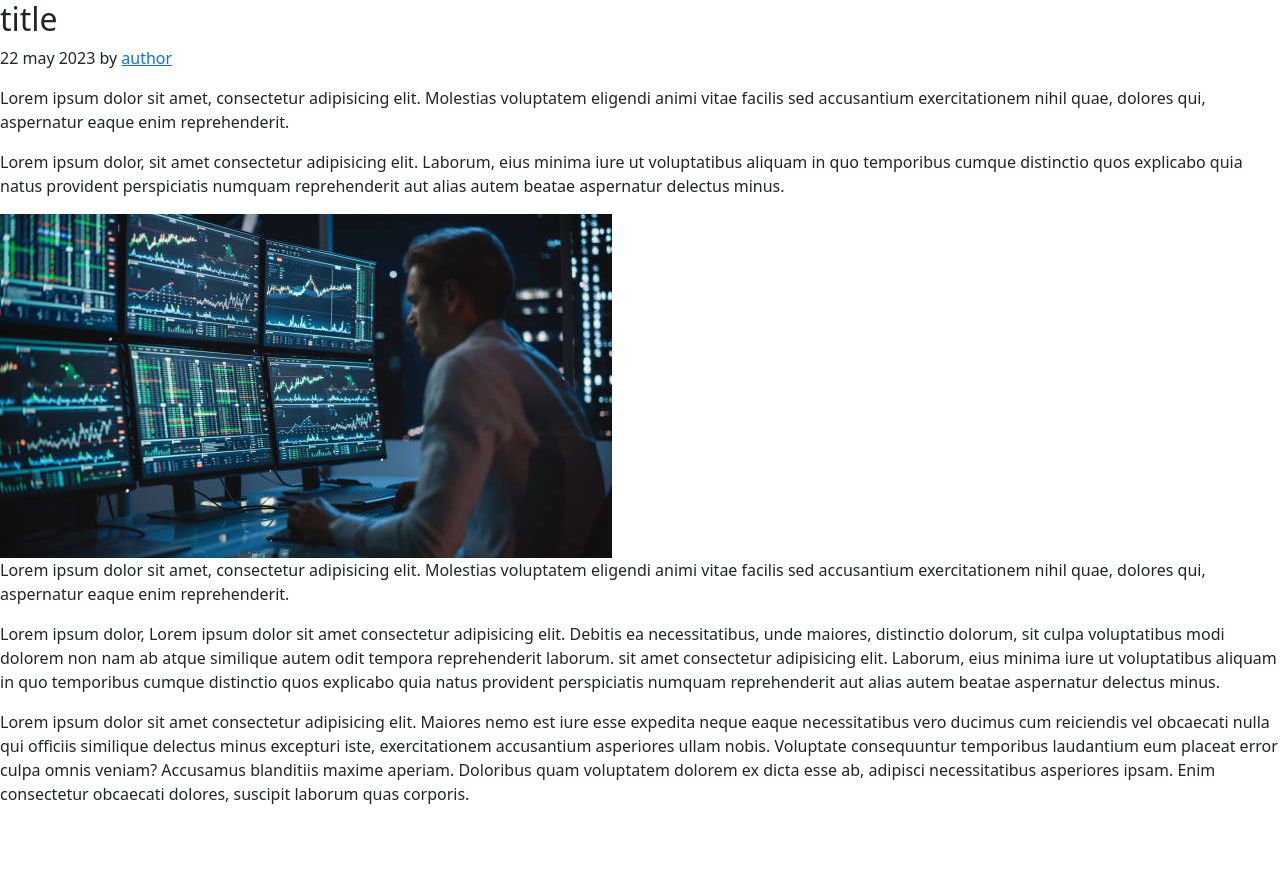
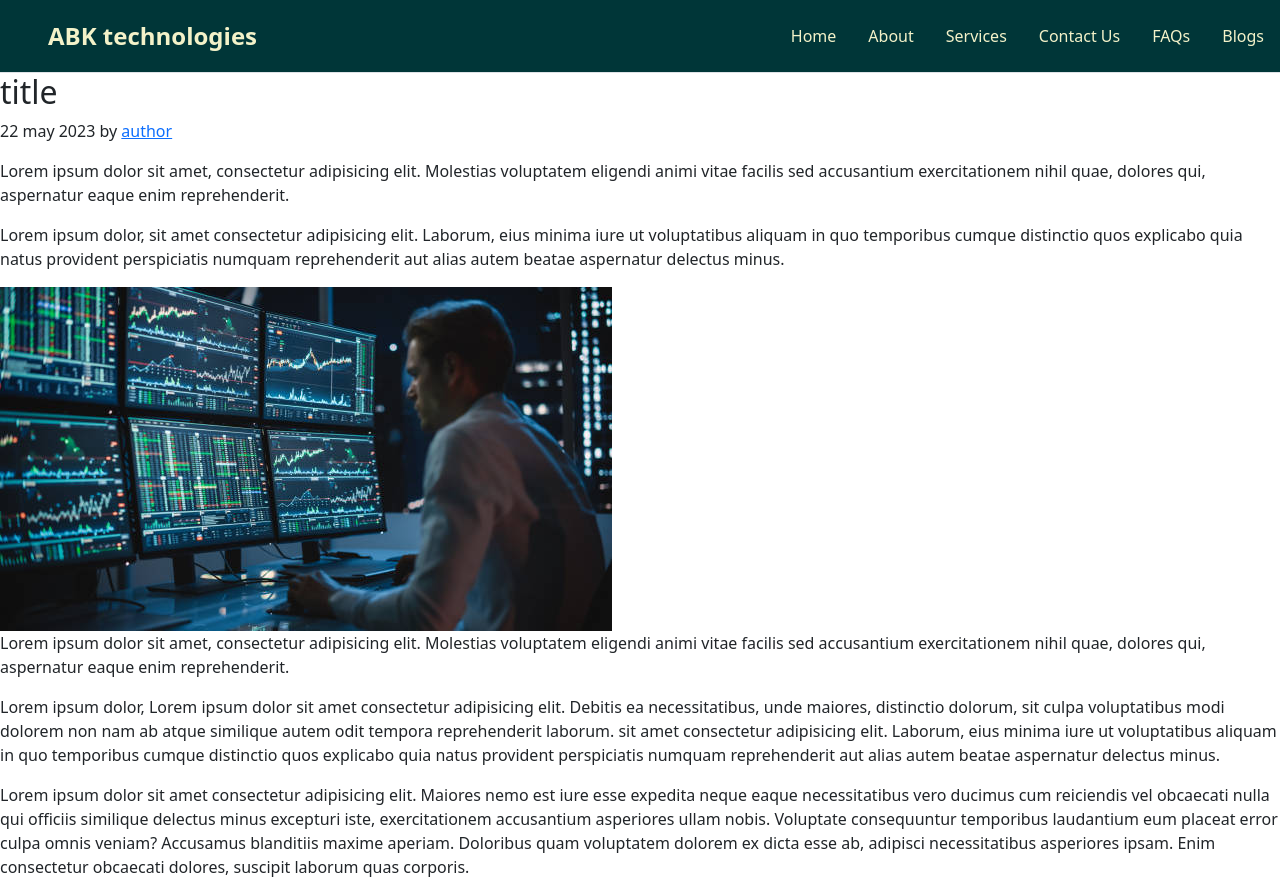
Before and after one commit to Amir-yasin/IP-Project-Website, a plain HTML site: page html/readmore.html in a window 1280 px wide. Before the commit the page ends 822 px from the top, so only its background shows below. Drawn offline with nearby package versions, Linux system fonts and the light colour scheme.

Commit message:
added nav bar to readmore page

```diff
--- a/html/readmore.html
+++ b/html/readmore.html
@@ -13,6 +13,26 @@
 
 </head>
 <body>
+
+
+    <div class="navContainer">
+        <header class="d-flex flex-wrap justify-content-center py-3  border-bottom">
+          <a href="/" class="d-flex align-items-center mb-3 mb-md-0 me-md-auto link-body-emphasis text-decoration-none">
+            <svg class="bi me-2" width="40" height="32"><use xlink:href="#bootstrap"></use></svg>
+            <span class="fs-4 mainTitle">ABK technologies</span>
+          </a>
+
+          <ul class="nav nav-pills">
+            <li class="nav-item"><a href="#" class="nav-link">Home</a></li>
+            <li class="nav-item"><a href="about.html" class="nav-link">About</a></li>
+            <li class="nav-item"><a href="services.html" class="nav-link">Services</a></li>
+            <li class="nav-item"><a href="contact.html" class="nav-link">Contact Us</a></li>
+            <li class="nav-item"><a href="#faq" class="nav-link">FAQs</a></li>
+            <li class="nav-item"><a href="blog.html" class="nav-link">Blogs</a></li>
+          </ul>
+        </header>
+      </div>
+
     <section class="read-container">
         <article class="blog-post">
             <h2 class="blog-post-title ">title</h2>
```
